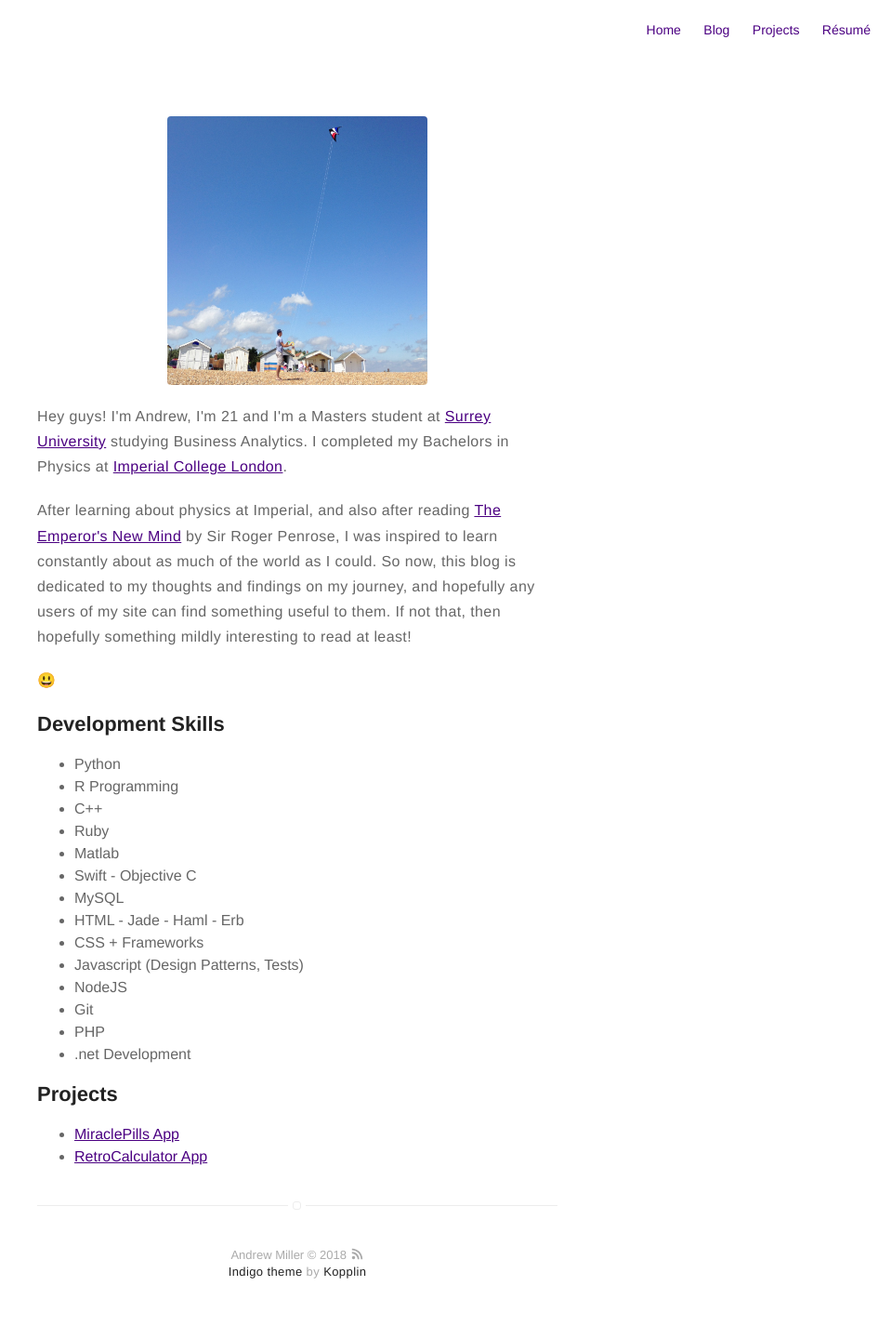
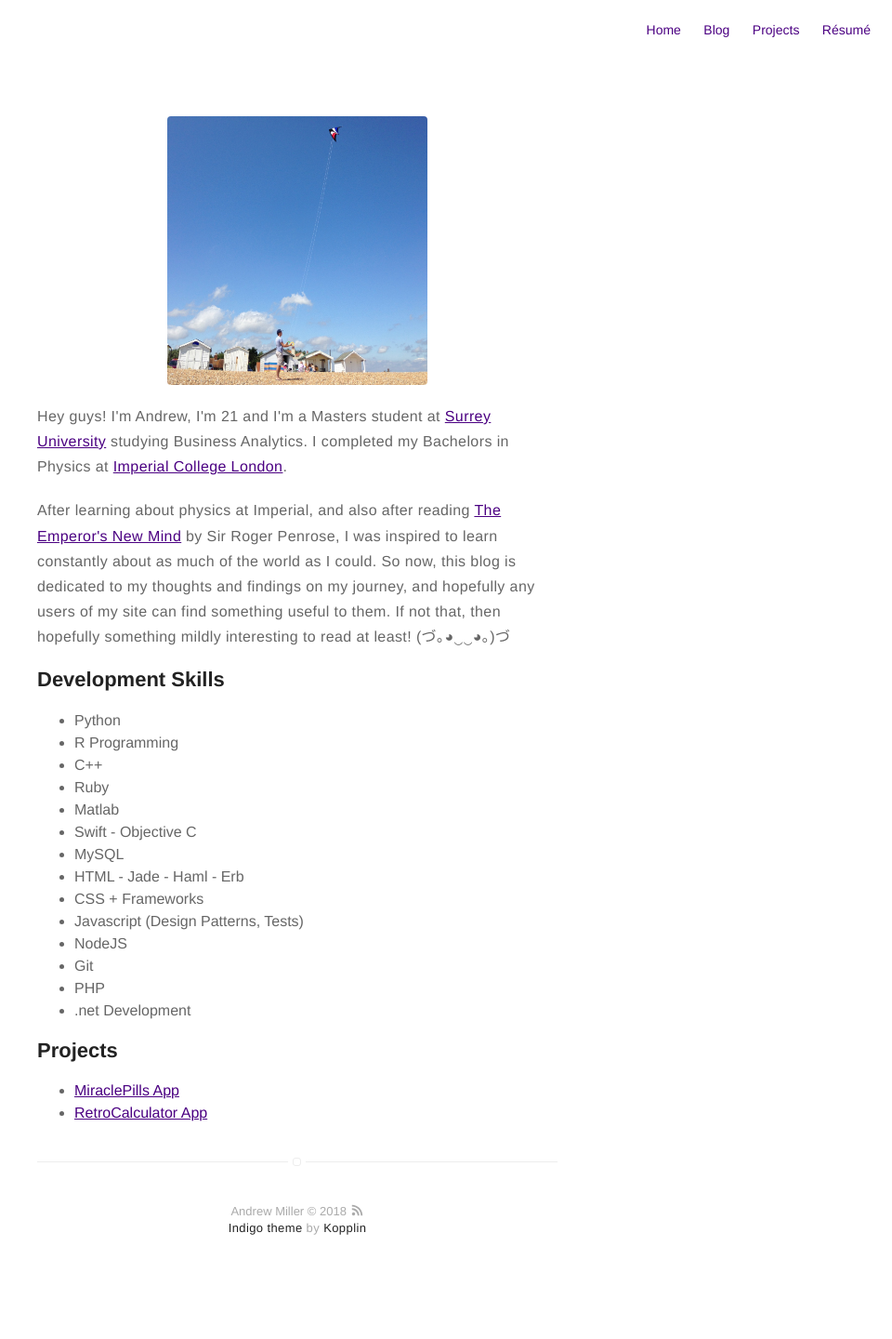
Before and after one commit to milldawg167/milldawg167.github.io, a Jekyll site: the page built from about.md, in a window 1280 px wide. Shown: the whole page at 93% size, without its empty margins (320-1280 px from the left). Built offline with Jekyll 4.4.1, drawn with Linux system fonts in a browser that asks for light colours; emoji names are drawn with the system emoji font; after the commit the page ends 1392 px from its top, so only the background shows below that.

Commit message:
Update about.md

```diff
--- a/about.md
+++ b/about.md
@@ -15,9 +15,7 @@ ref=dp_ob_title_bk">The Emperor's New Mind</a> by Sir Roger Penrose, I was inspi
 to learn constantly about as much of the world as I could. So now, this blog is
 dedicated to my thoughts and findings on my journey, and hopefully any users of my
 site can find something useful to them. If not that, then hopefully something mildly
-interesting to read at least!</p>
-
-:smiley:
+interesting to read at least! (づ｡◕‿‿◕｡)づ </p>
 
 <h2>Development Skills</h2>
 
```
